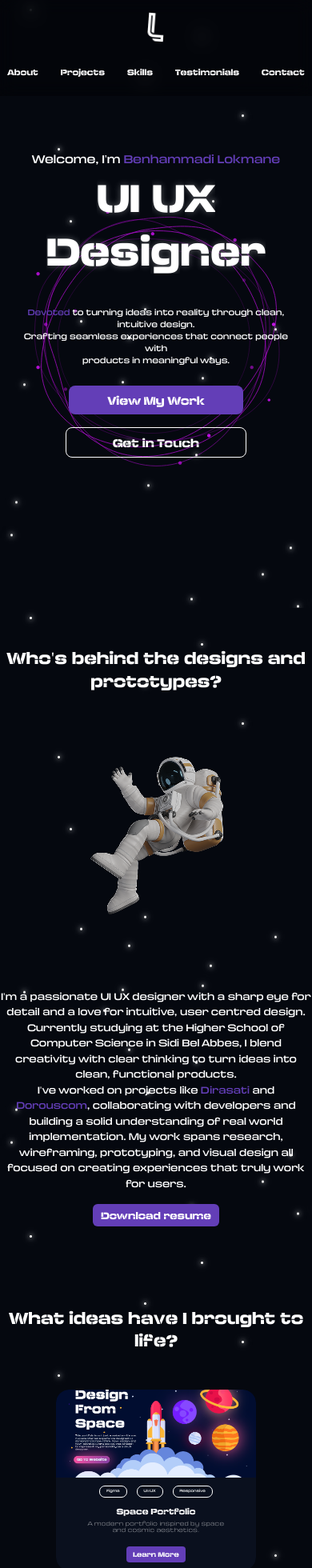
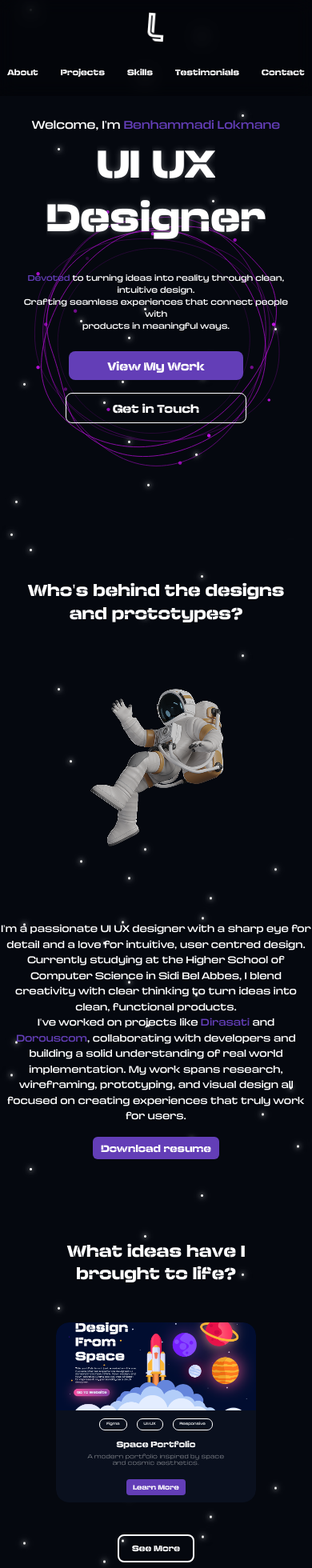
Before and after one commit to LokmaneBenhammadi/My-Porfolio, a React (Vite) app: page /#hero in a window 390 px wide. Shown: the top 1960 px of the page at 80% size. Built offline with nearby package versions, Linux system fonts and the light colour scheme.

Commit message:
title and spacing fix

```diff
--- a/src/components/skills/SkillsSection.jsx
+++ b/src/components/skills/SkillsSection.jsx
@@ -72,7 +72,7 @@ const SkillsSection = () => {
                     height: "auto",
                     minHeight: "600px",
                     position: "relative",
-                    margin: "0 auto",
+                    margin: "100px auto",
                 }}
             >
                 {skillsInfos.map((skill, index) => (
--- a/src/index.css
+++ b/src/index.css
@@ -124,7 +124,7 @@ body {
 
 /* Section Title Utility Class */
 .section-title {
-    @apply font-fsp-stencil font-medium text-xl md:text-2xl lg:text-3xl xl:text-4xl 2xl:text-5xl text-white w-fit mx-auto text-center mb-12 md:mb-[126px];
+    @apply font-fsp-stencil font-medium w-[330px] md:w-fit text-xl md:text-2xl lg:text-3xl xl:text-4xl 2xl:text-5xl text-white mx-auto text-center mb-12 md:mb-[126px];
 }
 
 .split-char {
@@ -231,7 +231,7 @@ body {
         @apply inset-0 size-full bg-[url("/images/global/Stars.webp")];
     }
     #hero {
-        @apply relative z-10 w-full min-h-[90vh] flex items-center justify-center;
+        @apply relative z-10 w-full min-h-[80vh] md:min-h-[90vh] flex items-center justify-center;
         .content {
             @apply text-center px-5 2xl:-mb-20;
 
@@ -266,7 +266,7 @@ body {
         }
     }
     #projects {
-        @apply relative z-10 w-full min-h-[80vh] py-[100px];
+        @apply relative z-10 w-full min-h-[70vh] md:min-h-[80vh] py-[100px];
     }
 
     .projects-wrapper {
```
